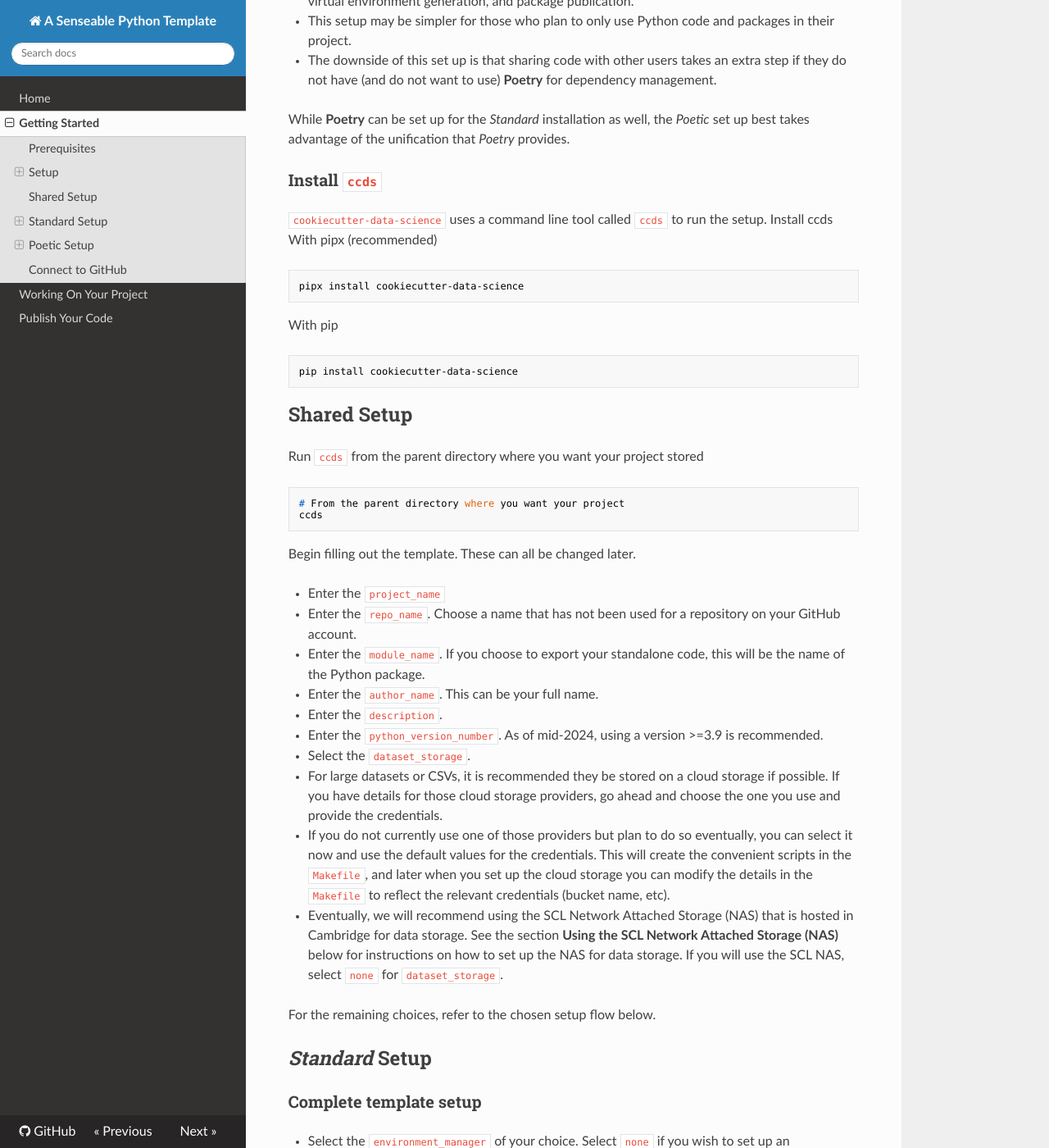
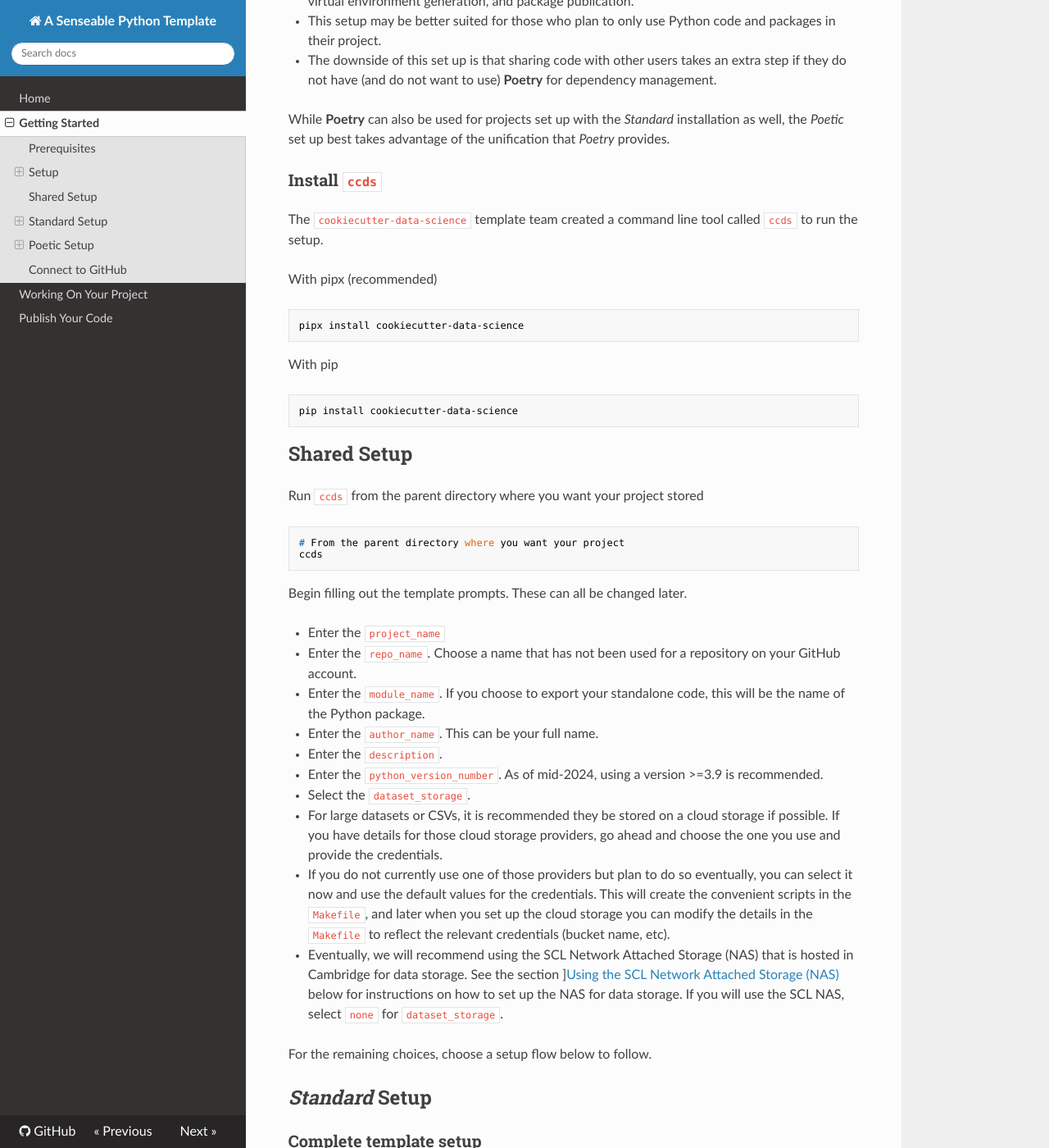
Before and after one commit to daydemir/senseable-python-template, an MkDocs documentation site: the page built from docs/getting-started.md, in a window 1280 px wide and 1400 px high, scrolled down 839 px. Shown: the whole window at 82% size. Built offline with MkDocs 1.6.1, drawn with Linux system fonts in a browser that asks for light colours; nearby versions of some CDN libraries; some of the changed text lies outside the part shown.

Commit message:
more fixes

````diff
--- a/docs/getting-started.md
+++ b/docs/getting-started.md
@@ -10,23 +10,24 @@
 
 ## Setup
 
-Below, we walk through how to quickly set up your new project. This README provides two different setup flows for different expertise and preference profiles. If you would prefer, you are welcome to deviate from these setup flows and make choices as you see fit. More details can be found in [the documentation](https://cookiecutter-data-science.drivendata.org).
+Below, we walk through how to quickly set up your new project. This README provides two different setup flows for different expertise and preference profiles. If you would prefer, you are welcome to deviate from these setup flows and make choices as you see fit. More details can be found in [the documentation for the cookiecutter-data-science template](https://cookiecutter-data-science.drivendata.org).
+
 ### *Standard*
-- Allows you to choose between using **pip** & **venv** **conda** for dependency and virtual environment management
+- Allows you to choose between using **pip** & **venv**, or **conda** for dependency and virtual environment management
 - If you plan to deploy a package, **Flit** will be the default tool to use.
 - This set up will be best for those who want to use the more traditional `requirements.txt` file for dependency management, or for users who want more flexibility for more complex projects.
 
 ### *Poetic*
 - Basic setup with a few extra steps to start using **Poetry** for all of dependency management, virtual environment generation, and package publication.
-- This setup may be simpler for those who plan to only use Python code and packages in their project.
+- This setup may be better suited for those who plan to only use Python code and packages in their project.
 - The downside of this set up is that sharing code with other users takes an extra step if they do not have (and do not want to use) **Poetry** for dependency management.
 
-While **Poetry** can be set up for the *Standard* installation as well, the *Poetic* set up best takes advantage of the unification that *Poetry* provides.
+While **Poetry** can also be used for projects set up with the *Standard* installation as well, the *Poetic* set up best takes advantage of the unification that *Poetry* provides.
 
 
 ### Install `ccds`
-`cookiecutter-data-science` uses a command line tool called `ccds` to run the setup.
-Install ccds
+The `cookiecutter-data-science` template team created a command line tool called `ccds` to run the setup.
+
 With pipx (recommended)
 ```shell
 pipx install cookiecutter-data-science
@@ -35,13 +36,15 @@
 ```shell
 pip install cookiecutter-data-science
 ```
+
 ## Shared Setup
 Run `ccds` from the parent directory where you want your project stored
 ```shell
 # From the parent directory where you want your project
 ccds
 ```
-Begin filling out the template. These can all be changed later.
+
+Begin filling out the template prompts. These can all be changed later.
 
 - Enter the `project_name`
 - Enter the `repo_name`. Choose a name that has not been used for a repository on your GitHub account.
@@ -50,11 +53,11 @@
 - Enter the `description`.
 - Enter the `python_version_number`. As of mid-2024, using a version >=3.9 is recommended.
 - Select the `dataset_storage`.
-  - For large datasets or CSVs, it is recommended they be stored on a cloud storage if possible. If you have details for those cloud storage providers, go ahead and choose the one you use and provide the credentials.
-  - If you do not currently use one of those providers but plan to do so eventually, you can select it now and use the default values for the credentials. This will create the convenient scripts in the `Makefile`, and later when you set up the cloud storage you can modify the details in the `Makefile` to reflect the relevant credentials (bucket name, etc).
-  - Eventually, we will recommend using the SCL Network Attached Storage (NAS) that is hosted in Cambridge for data storage. See the section **Using the SCL Network Attached Storage (NAS)** below for instructions on how to set up the NAS for data storage. If you will use the SCL NAS, select `none` for `dataset_storage`.
+   - For large datasets or CSVs, it is recommended they be stored on a cloud storage if possible. If you have details for those cloud storage providers, go ahead and choose the one you use and provide the credentials.
+   - If you do not currently use one of those providers but plan to do so eventually, you can select it now and use the default values for the credentials. This will create the convenient scripts in the `Makefile`, and later when you set up the cloud storage you can modify the details in the `Makefile` to reflect the relevant credentials (bucket name, etc).
+   - Eventually, we will recommend using the SCL Network Attached Storage (NAS) that is hosted in Cambridge for data storage. See the section ][Using the SCL Network Attached Storage (NAS)](using-your-project.md#using-the-scl-network-attached-storage-nas) below for instructions on how to set up the NAS for data storage. If you will use the SCL NAS, select `none` for `dataset_storage`.
 
-For the remaining choices, refer to the chosen setup flow below.
+For the remaining choices, choose a setup flow below to follow.
 
 ## *Standard* Setup
 ### Complete template setup
@@ -73,17 +76,19 @@
 ```
 You will then need to activate that environment using the environment manager you've chosen. See [Create a Python virtual environment](https://cookiecutter-data-science.drivendata.org/using-the-template/#create-a-python-virtual-environment) for more information.
 
+You can read more about the Makefile in the [Working On Your Project](using-your-project.md#make) section.
+
 ## *Poetic* Setup
 ### Complete template setup
 - For `environment_manager`, select `none`.
 - For `dependency_file`, select `requirements.txt`. At the end of the setup, we will remove this and use `pyproject.toml` instead.
 - For `pydata_packages`, select `none`.
-- Choose `open_source_license`. `MIT` is recommended if the repository will be public.
-- Choose `docs`. If you would prefer to use [Read the Docs](https://about.readthedocs.com) instead, you can select `none` and set that up independently.
-- Choose `code_scaffold`. It is recommended to select `yes` to include some useful boilerplate code. If you are an experienced Python developer, you may prefer to avoid the prebuilt boilerplate and select `no`.
+- Select `open_source_license`. `MIT` is recommended if the repository will be public.
+- Select `docs`. If you would prefer to use [Read the Docs](https://about.readthedocs.com) instead, you can select `none` and set that up independently.
+- Select `code_scaffold`. It is recommended to select `yes` to include some useful boilerplate code. If you are an experienced Python developer, you may prefer to avoid the prebuilt boilerplate and select `no`.
 
 ### Set up Poetry
-In the *Poetic* setup flow, we will manage dependencies using [Poetry](https://python-poetry.org). This will make it so you only need one tool to cover the following: manage dependencies, create local environments, and publish your package to PyPI.
+In the *Poetic* setup flow, we will manage dependencies using [Poetry](https://python-poetry.org). With **Poetry**, you only need one tool to cover the following: manage dependencies, create local environments, and publish your package to PyPI.
 
 #### Install Poetry
 Simple installation with `pipx`
````
Also changed, not shown: other parts of docs/getting-started.md (+3 -3 lines).
